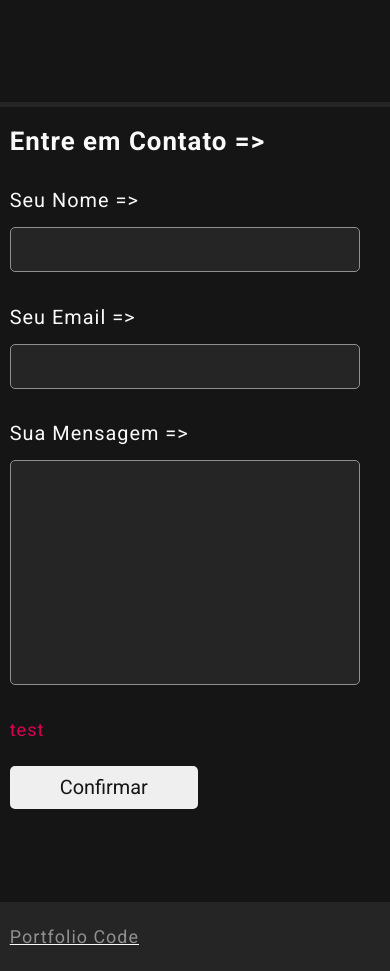
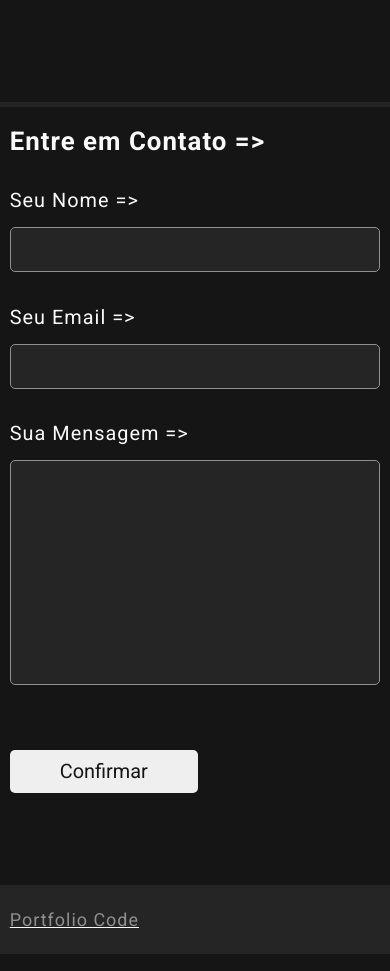
Before and after one commit to LGPossatto/my-old-portfolio, a React (Create React App) app: page / in a window 390 px wide. Shown: the part 1480-2451 px from the top of the page. Built offline with nearby package versions, Linux system fonts and the light colour scheme.

Commit message:
mod contact form to be responsive, and worked on netlify form submission

```diff
--- /dev/null
+++ b/src/assets/utils/emailExp.ts
@@ -0,0 +1,3 @@
+export const emailExp =
+  // eslint-disable-next-line
+  /(?:[a-z0-9!#$%&'*+/=?^_`{|}~-]+(?:\.[a-z0-9!#$%&'*+/=?^_`{|}~-]+)*|"(?:[\x01-\x08\x0b\x0c\x0e-\x1f\x21\x23-\x5b\x5d-\x7f]|\\[\x01-\x09\x0b\x0c\x0e-\x7f])*")@(?:(?:[a-z0-9](?:[a-z0-9-]*[a-z0-9])?\.)+[a-z0-9](?:[a-z0-9-]*[a-z0-9])?|\[(?:(?:(2(5[0-5]|[0-4][0-9])|1[0-9][0-9]|[1-9]?[0-9]))\.){3}(?:(2(5[0-5]|[0-4][0-9])|1[0-9][0-9]|[1-9]?[0-9])|[a-z0-9-]*[a-z0-9]:(?:[\x01-\x08\x0b\x0c\x0e-\x1f\x21-\x5a\x53-\x7f]|\\[\x01-\x09\x0b\x0c\x0e-\x7f])+)\])/;
--- a/src/components/contact-form/ContactForm.component.tsx
+++ b/src/components/contact-form/ContactForm.component.tsx
@@ -1,29 +1,50 @@
 import { useState } from "react";
+
+import { handleSubmit } from "./contactForm.utils";
 
 import "./contactForm.style.scss";
 import TextInput from "../inputs/text-input/TextInput.component";
 import TextArea from "../inputs/text-area/TextArea.component";
 import CtaBtn from "../btn/cta-btn/CtaBtn.component";
-import ErrorMsg from "../error-msg/ErrorMsg.component";
+import StatusMsg from "../status-msg/StatusMsg.component";
 
 const ContactForm = () => {
   const [name, setName] = useState("");
   const [email, setEmail] = useState("");
   const [message, setMessage] = useState("");
 
-  const handleSubmit = (e: React.FormEvent<HTMLFormElement>) => {
-    e.preventDefault();
-    console.log("ok");
-  };
+  const [statusMessage, setStatusMessage] = useState("");
+  const [status, setStatus] = useState(false);
 
   return (
     <section className="contact-form">
       <span className="contact-form__line"></span>
-      <form className="container" onSubmit={handleSubmit}>
+      <div className="container">
+        <form
+          data-netlify="true"
+          name="contact"
+          method="POST"
+          onSubmit={(e) =>
+            handleSubmit(
+              e,
+              name,
+              setName,
+              email,
+              setEmail,
+              message,
+              setMessage,
+              setStatusMessage,
+              setStatus
+            )
+          }
+        >
           <h1 className="fs-title">{"Entre em Contato =>"}</h1>
-        <TextInput label="Seu Nome" value={name} setValue={setName}></TextInput>
           <TextInput
-          type="email"
+            label="Seu Nome"
+            value={name}
+            setValue={setName}
+          ></TextInput>
+          <TextInput
             label="Seu Email"
             value={email}
             setValue={setEmail}
@@ -33,9 +54,10 @@ const ContactForm = () => {
             value={message}
             setValue={setMessage}
           ></TextArea>
-        <ErrorMsg msg={"test"}></ErrorMsg>
+          <StatusMsg msg={statusMessage} success={status}></StatusMsg>
           <CtaBtn text="Confirmar" type="submit"></CtaBtn>
         </form>
+      </div>
     </section>
   );
 };
--- a/src/components/contact-form/contactForm.style.scss
+++ b/src/components/contact-form/contactForm.style.scss
@@ -1,4 +1,5 @@
 @import "../../assets/styles/varibles.style";
+@import "../../assets/styles/mixins.style";
 
 .contact-form {
   padding: calc(50px + 5vh) 0;
@@ -20,4 +21,16 @@
   & > form button {
     margin-top: 25px;
   }
+
+  form {
+    width: 50%;
+
+    @include bp-small {
+      width: 75%;
+    }
+
+    @include bp-tablet {
+      width: 100%;
+    }
+  }
 }
--- /dev/null
+++ b/src/components/contact-form/contactForm.utils.ts
@@ -0,0 +1,62 @@
+import { encode } from "querystring";
+import { emailExp } from "../../assets/utils/emailExp";
+
+export const handleSubmit = async (
+  e: React.FormEvent<HTMLFormElement>,
+  name: string,
+  setName: React.Dispatch<React.SetStateAction<string>>,
+  email: string,
+  setEmail: React.Dispatch<React.SetStateAction<string>>,
+  message: string,
+  setMessage: React.Dispatch<React.SetStateAction<string>>,
+  setStatusMessage: React.Dispatch<React.SetStateAction<string>>,
+  setStatus: React.Dispatch<React.SetStateAction<boolean>>
+) => {
+  try {
+    e.preventDefault();
+
+    // clean up
+    var setSuccessMsg;
+    clearTimeout(setSuccessMsg);
+    setStatusMessage("");
+
+    // check if every input is not enpty
+    if (name && email && message) {
+      // check if email is valid
+      if (!emailExp.test(email)) {
+        throw new Error("Por favor, utilize um Email valido!");
+      }
+
+      // try to submit form via netlify form submission
+      const res = await fetch("/", {
+        method: "POST",
+        headers: { "Content-Type": "application/x-www-form-urlencoded" },
+        body: encode({
+          "form-name": "contact",
+          name,
+          email,
+          message,
+        }),
+      });
+
+      if (!res) {
+        throw new Error("Algo deu errado, tente novamente!");
+      }
+
+      // show success message and reset inputs
+      setStatus(true);
+      setStatusMessage("Obrigado por entrar em contato!");
+
+      setSuccessMsg = setTimeout(() => setStatusMessage(""), 3000);
+
+      setName("");
+      setEmail("");
+      setMessage("");
+    } else {
+      throw new Error("Preencha todos os campos antes de confirmar!");
+    }
+  } catch (err) {
+    setStatus(false);
+    setStatusMessage((err as { message: string }).message);
+  }
+};
--- a/src/components/error-msg/ErrorMsg.component.tsx
+++ /dev/null
@@ -1,11 +0,0 @@
-import "./errorMsg.style.scss";
-
-interface props {
-  msg: string;
-}
-
-const ErrorMsg = ({ msg }: props) => {
-  return <span className="error-msg fs-text fc-danger">{msg}</span>;
-};
-
-export default ErrorMsg;
--- a/src/components/inputs/text-area/textArea.style.scss
+++ b/src/components/inputs/text-area/textArea.style.scss
@@ -1,7 +1,7 @@
 @import "../../../assets/styles/varibles.style";
 
 .text-area {
-  margin: calc(25px + 1vh) 0;
+  margin: calc(25px + 1vh) 0 1vh;
 
   label {
     margin-bottom: 15px;
@@ -10,8 +10,7 @@
   textarea {
     resize: none;
 
-    min-width: 350px;
-    width: 50%;
+    width: 100%;
     height: 225px;
     padding: 10px;
 
--- a/src/components/inputs/text-input/textInput.style.scss
+++ b/src/components/inputs/text-input/textInput.style.scss
@@ -8,8 +8,7 @@
   }
 
   input {
-    min-width: 350px;
-    width: 50%;
+    width: 100%;
     padding: 10px;
 
     border: 1px solid $color-gray;
--- /dev/null
+++ b/src/components/status-msg/StatusMsg.component.tsx
@@ -0,0 +1,18 @@
+import "./statusMsg.style.scss";
+
+interface props {
+  msg: string;
+  success?: boolean;
+}
+
+const StatusMsg = ({ msg, success = false }: props) => {
+  return (
+    <span
+      className={`status-msg fs-text ${success ? "fc-success" : "fc-danger"}`}
+    >
+      {msg ? `*${msg}` : ""}
+    </span>
+  );
+};
+
+export default StatusMsg;
--- a/src/components/error-msg/errorMsg.style.scss
+++ b/src/components/status-msg/statusMsg.style.scss
@@ -1,9 +1,10 @@
 @import "../../assets/styles/varibles.style";
 @import "../../assets/styles/mixins.style";
 
-.error-msg {
+.status-msg {
   display: block;
   min-height: 4.2rem;
+  margin-bottom: calc(25px + 1vh);
 
   @include bp-big {
     min-height: calc(2.1rem + 0.5vw);
```
Lines whose indentation alone changed are shown as unchanged.
